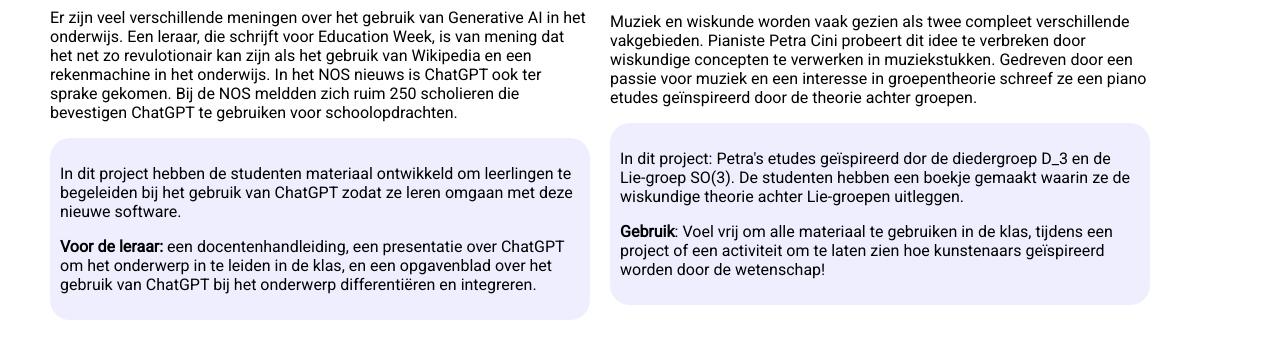
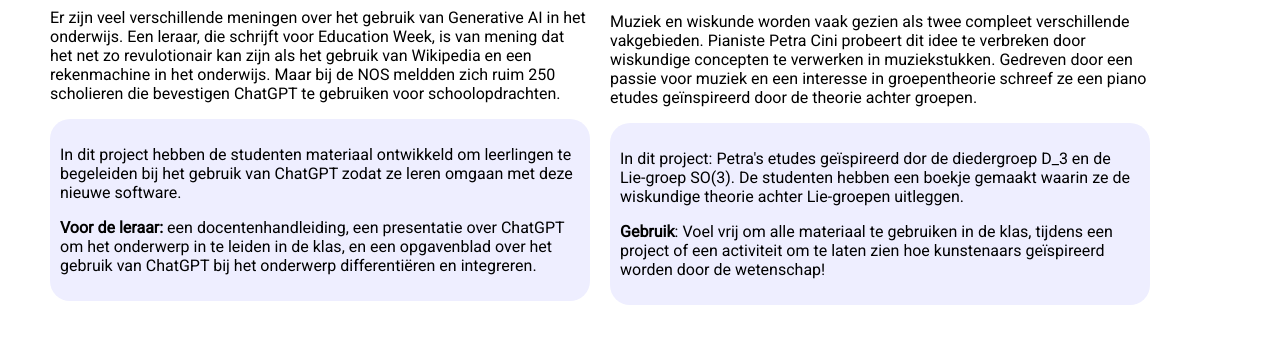
Before and after one commit to NicosStarreveld/Onderwijs-Communicatie, a Jekyll site: the page index.html, which Jekyll copies as it is, in a window 1280 px wide and 900 px high, scrolled down 3872 px, cut to the strip 530-889 px from the top of the window. Built offline with Jekyll 4.4.1, drawn with Linux system fonts in a browser that asks for light colours.

Commit message:
Update index.html

```diff
--- a/index.html
+++ b/index.html
@@ -425,15 +425,15 @@
 				 <p></p>
 				 <div class="imagebox">
 				 <a href="https://nicosstarreveld.github.io/Onderwijs-Communicatie/Pages/Openai/" target="blank">
-					 <img align="middle" src="Images/OpenAI.png"  width="300" height="250"></a></div>
+					 <img align="middle" src="Images/ChatGPT.png"  width="300" height="250"></a></div>
 			 <p></p>
 			 </div>
 			 <div class="row">
 				 <p>
 					Er zijn veel verschillende meningen over het gebruik van Generative AI in het onderwijs. Een leraar,
 					die schrijft voor Education Week, is van mening dat het net zo revulotionair kan zijn als het gebruik
-					van Wikipedia en een rekenmachine in het onderwijs. In het NOS nieuws is ChatGPT ook ter sprake gekomen.
-					Bij de NOS meldden zich ruim 250 scholieren die bevestigen ChatGPT te gebruiken voor schoolopdrachten. </p>
+					van Wikipedia en een rekenmachine in het onderwijs. Maar bij de NOS meldden zich ruim 250 scholieren
+					 die bevestigen ChatGPT te gebruiken voor schoolopdrachten. </p>
 
 					<div class="boxje"><p> In dit project hebben de studenten materiaal ontwikkeld om leerlingen te begeleiden
 					bij het gebruik van ChatGPT zodat ze leren omgaan met deze nieuwe software.</p>
```
